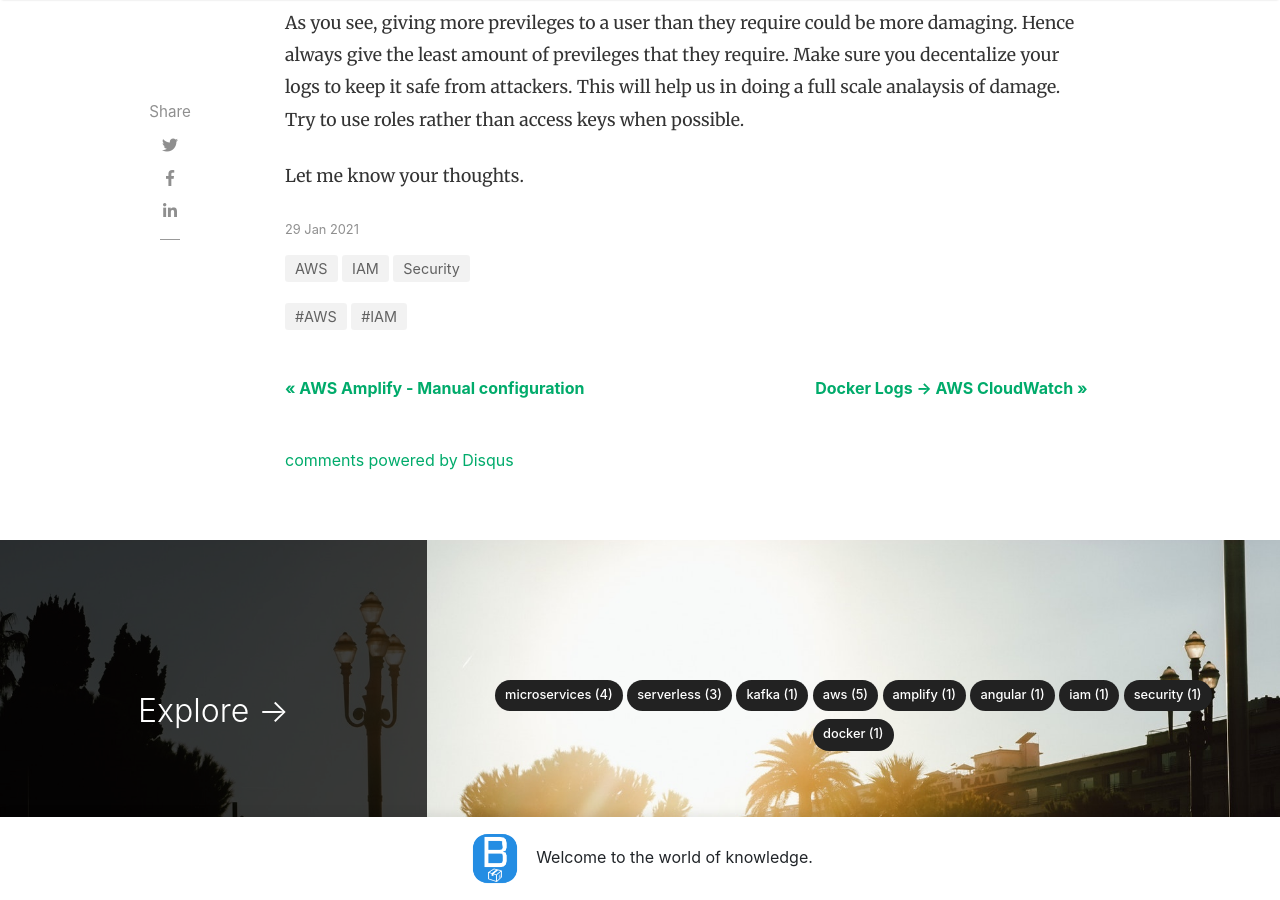
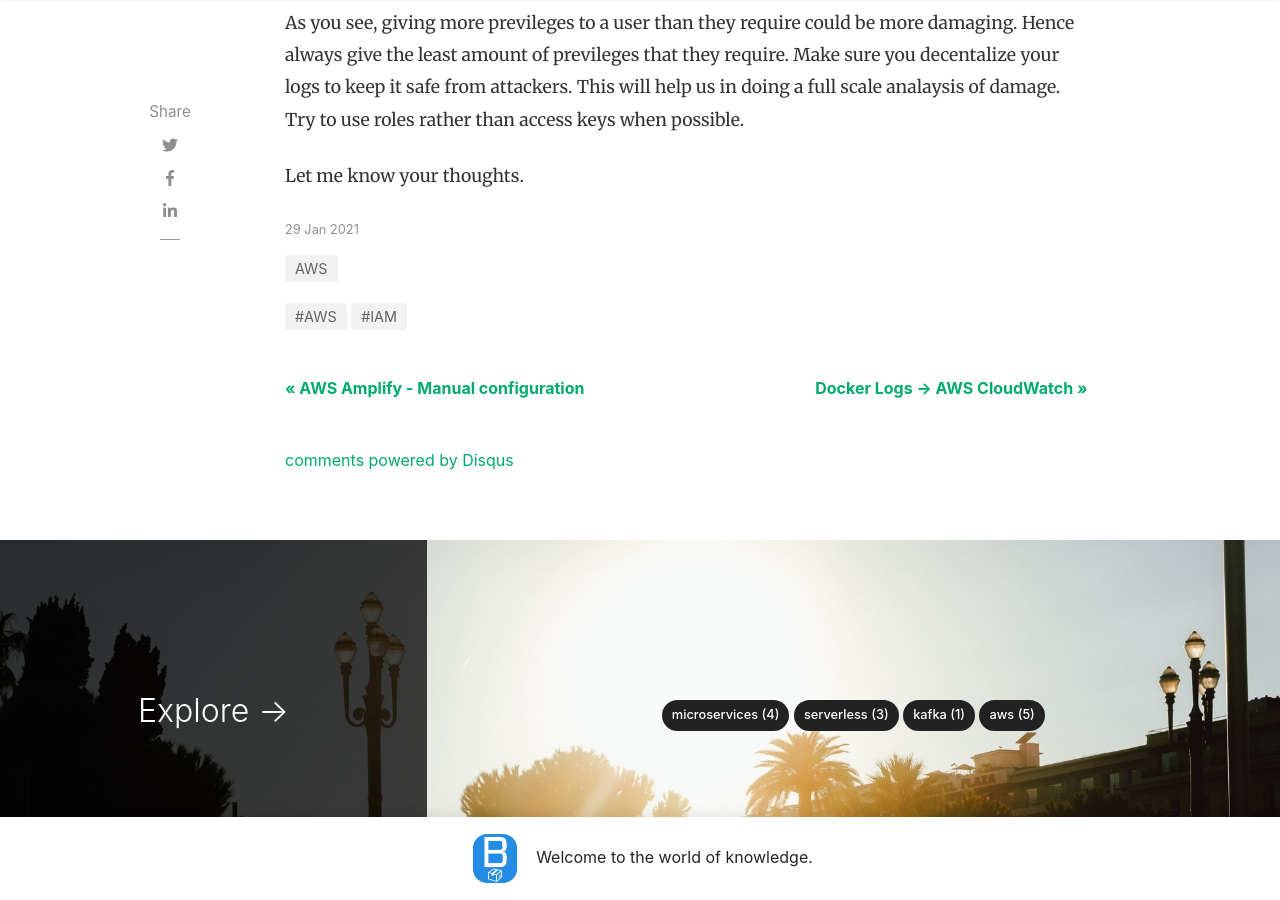
Before and after one commit to thebitbytebox/blog, a Jekyll site: the page built from _posts/2021-01-29-Compromised-accesskey.md, in a window 1280 px wide and 900 px high, scrolled down 2713 px. Built offline with Jekyll 4.4.1, drawn with Linux system fonts in a browser that asks for light colours; nearby versions of some CDN libraries; comment, search, counter and statistics services are not loaded.

Commit message:
Grouped posts

```diff
--- a/_posts/2020-09-16-amplify-manual-configuration.md
+++ b/_posts/2020-09-16-amplify-manual-configuration.md
@@ -2,7 +2,7 @@
 layout: post
 title:  "AWS Amplify - Manual configuration"
 author: VJ
-categories: [ AWS, Amplify, Angular ]
+categories: [ AWS ]
 tags: [REST, API, serverless, AWS, lambda, API gateway, dynamodb]
 image: assets/images/amplify.png
 description: "Custom configuration of Amplify in Angular"
--- a/_posts/2021-01-29-Compromised-accesskey.md
+++ b/_posts/2021-01-29-Compromised-accesskey.md
@@ -2,7 +2,7 @@
 layout: post
 title:  "Compromised Access Key? Deal with it."
 author: VJ
-categories: [ AWS, IAM, Security ]
+categories: [ AWS  ]
 tags: [AWS, IAM]
 image: assets/images/iam.png
 description: "How to deal with a compromised Access Key"
--- a/_posts/2021-02-27-docker-cloudwatch-logs.md
+++ b/_posts/2021-02-27-docker-cloudwatch-logs.md
@@ -2,7 +2,7 @@
 layout: post
 title:  "Docker Logs -> AWS CloudWatch"
 author: VJ
-categories: [ AWS, Docker ]
+categories: [ AWS ]
 tags: [AWS, Docker, CloudWatch, logs]
 image: assets/images/docker.png
 description: "How to send docker logs to cloudwatch"
```
